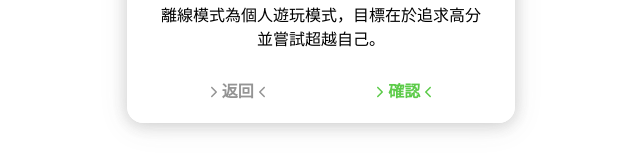
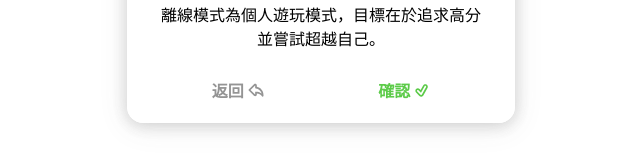
Before and after one commit to kwei/webpackTest, a React app: page / in a window 1280 px wide. Both pictures are taken after a click on the element "離線模式". Shown: the part 157-317 px from the top of the page, without its empty margins (319-959 px from the left). Built offline with nearby package versions, Linux system fonts and the light colour scheme.

Commit message:
[what] [why] [how]

```diff
--- a/src/css/main.scss
+++ b/src/css/main.scss
@@ -2,8 +2,14 @@
   display: flex;
   flex-direction: column;
   height: 100%;
-  width: 75%;
+  width: 30%;
   align-items: center;
+  background: rgba(255, 255, 255, 0.77);
+  border-radius: 16px;
+  box-shadow: 0 4px 30px rgba(86, 86, 86, 0.1), 0 2px 15px rgba(112, 112, 112, 0.3);
+  backdrop-filter: blur(5.6px);
+  -webkit-backdrop-filter: blur(5.6px);
+  border: 1px solid rgba(255, 255, 255, 1);
   &.darken {
     background-color: black;
     opacity: 0.5;
@@ -36,7 +42,7 @@ input[type=number] {
 
 .rule-block {
   width: 470px;
-  max-width: 90%;
+  max-width: 95%;
   border: 2px solid black;
   margin: 30px 0 10px 0;
   padding: 8px;
@@ -98,7 +104,7 @@ input[type=number] {
 
 .button-area {
   max-width: calc(25vw);
-  height: 30px;
+  height: auto;
   margin: 8px;
   text-align: center;
 }
@@ -117,6 +123,7 @@ input[type=number] {
 .notice-block {
   height: 30px;
   padding: 5px;
+  color: red;
 }
 
 .result-block {
--- a/src/css/opening_v2.scss
+++ b/src/css/opening_v2.scss
@@ -124,7 +124,7 @@
   flex-direction: row;
   .userName-input-label {
     margin: auto;
-    padding: 0 15px 0 0;
+    padding: 0 8px 0 0;
   }
   .userName-input {
     flex: 1;
@@ -138,7 +138,7 @@
   flex-direction: row;
   .roomID-input-label {
     margin: auto;
-    padding: 0 15px 0 0;
+    padding: 0 8px 0 0;
   }
   .roomID-input {
     flex: 1;
--- a/src/pages/OpeningPage/OpeningPageV2.jsx
+++ b/src/pages/OpeningPage/OpeningPageV2.jsx
@@ -3,7 +3,7 @@ import React, { useRef, useState } from "react";
 import { Logger } from "../../module/logger";
 import { switchPage } from "./openingPageSlice";
 import { FaMousePointer } from "react-icons/fa";
-import { IoIosArrowBack, IoIosArrowForward } from "react-icons/io";
+import { TiArrowBackOutline, TiTickOutline, TiUserOutline, TiKeyOutline } from "react-icons/ti";
 import { useDispatch } from "react-redux";
 import { checkInputs } from "../../module/checkInputs";
 import { setUser } from "../../component/Player/userSlice";
@@ -82,7 +82,7 @@ const OpeningPageV2 = () => {
             return (
                 <>
                     <div className="userName">
-                        <div className="userName-input-label">名稱</div>
+                        <div className="userName-input-label">名稱 <TiUserOutline style = {{transform: 'translateY(4px)', fontSize: "20px"}}/></div>
                         <input type="text"
                                className="userName-input"
                                value={userName}
@@ -90,7 +90,7 @@ const OpeningPageV2 = () => {
                                placeholder={NAME_INPUT_PLACEHOLDER} />
                     </div>
                     <div className="roomID">
-                        <div className="roomID-input-label">代碼</div>
+                        <div className="roomID-input-label">代碼 <TiKeyOutline style = {{transform: 'translateY(4px)', fontSize: "20px"}}/></div>
                         <input type="text"
                                className="roomID-input"
                                value={id}
@@ -124,12 +124,12 @@ const OpeningPageV2 = () => {
                         <div className={"btn-block"}>
                             <div className={"back-btn"} onClick={handleBackBtnClick}>
                                 <div className={"temp-container"}>
-                                    <IoIosArrowForward style = {{transform: 'translateY(2px)'}}/> 返回 <IoIosArrowBack style = {{transform: 'translateY(2px)'}}/>
+                                    返回 <TiArrowBackOutline style = {{transform: 'translateX(2px)', fontSize: "20px"}}/>
                                 </div>
                             </div>
                             <div ref={confirmBtnRef} className={"confirm-btn"} onClick={handleConfirmBtnClick}>
                                 <div className={"temp-container"}>
-                                    <IoIosArrowForward style = {{transform: 'translateY(2px)'}}/> 確認 <IoIosArrowBack style = {{transform: 'translateY(2px)'}}/>
+                                    確認 <TiTickOutline style = {{transform: 'translateX(2px)', fontSize: "20px"}}/>
                                 </div>
                             </div>
                         </div>
```
